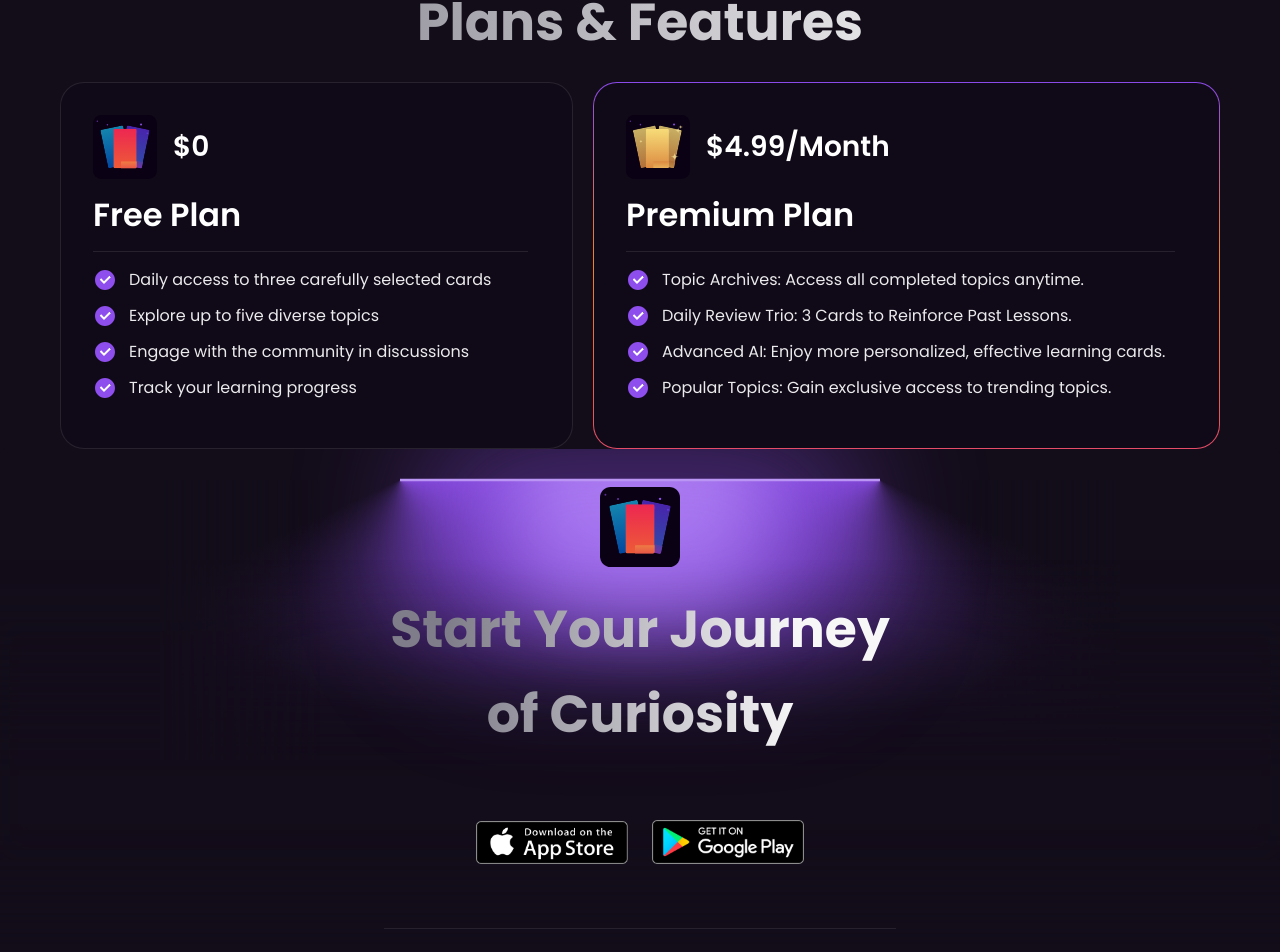
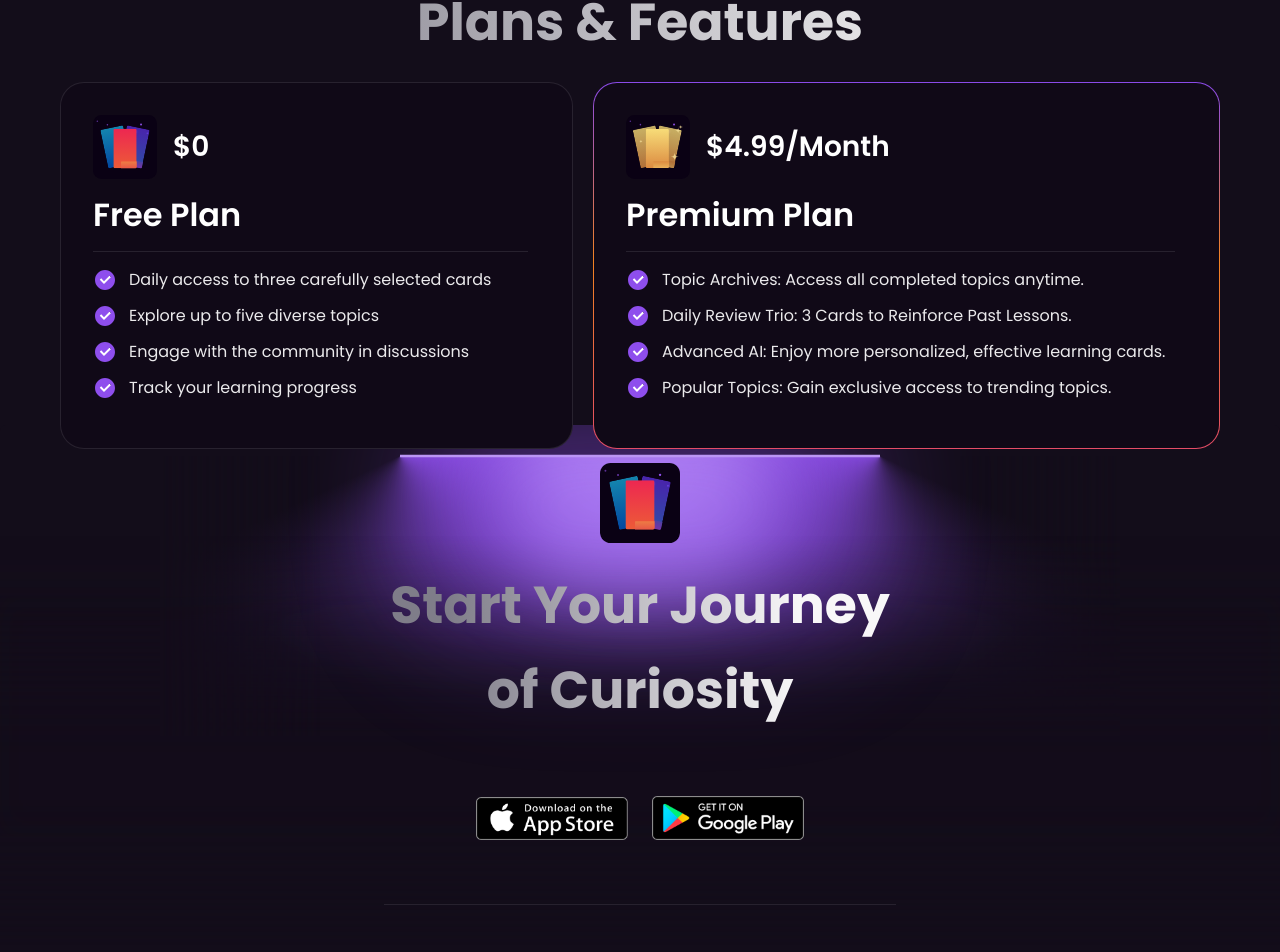
Before and after one commit to GaziRiad/amuse, a Next.js app: page / in a window 1280 px wide. Shown: the part 3305-4257 px from the top of the page. Built offline with nearby package versions, Linux system fonts and the light colour scheme.

Commit message:
Updated lamp

```diff
--- a/components/home/Plans.js
+++ b/components/home/Plans.js
@@ -32,7 +32,7 @@ const PLANS = [
 
 function Plans() {
   return (
-    <section className="mx-auto max-w-[1200px] px-5">
+    <section className="relative z-10 mx-auto max-w-[1200px] px-5">
       <h2 className="mb-5 bg-secondary-heading-gradient bg-clip-text text-center text-4xl font-bold text-transparent lg:mb-10 lg:text-[52px]">
         Plans & Features
       </h2>
--- a/components/ui/lamp.js
+++ b/components/ui/lamp.js
@@ -26,7 +26,7 @@ export const LampContainer = ({ children, className }) => {
   return (
     <div
       className={cn(
-        "relative z-0 flex min-h-screen w-full flex-col items-center justify-center overflow-hidden rounded-md bg-primary-800 pt-16",
+        "relative z-0 -mt-6 flex min-h-screen w-full flex-col items-center justify-center overflow-hidden rounded-md bg-primary-800 pt-16",
         className,
       )}
     >
```
